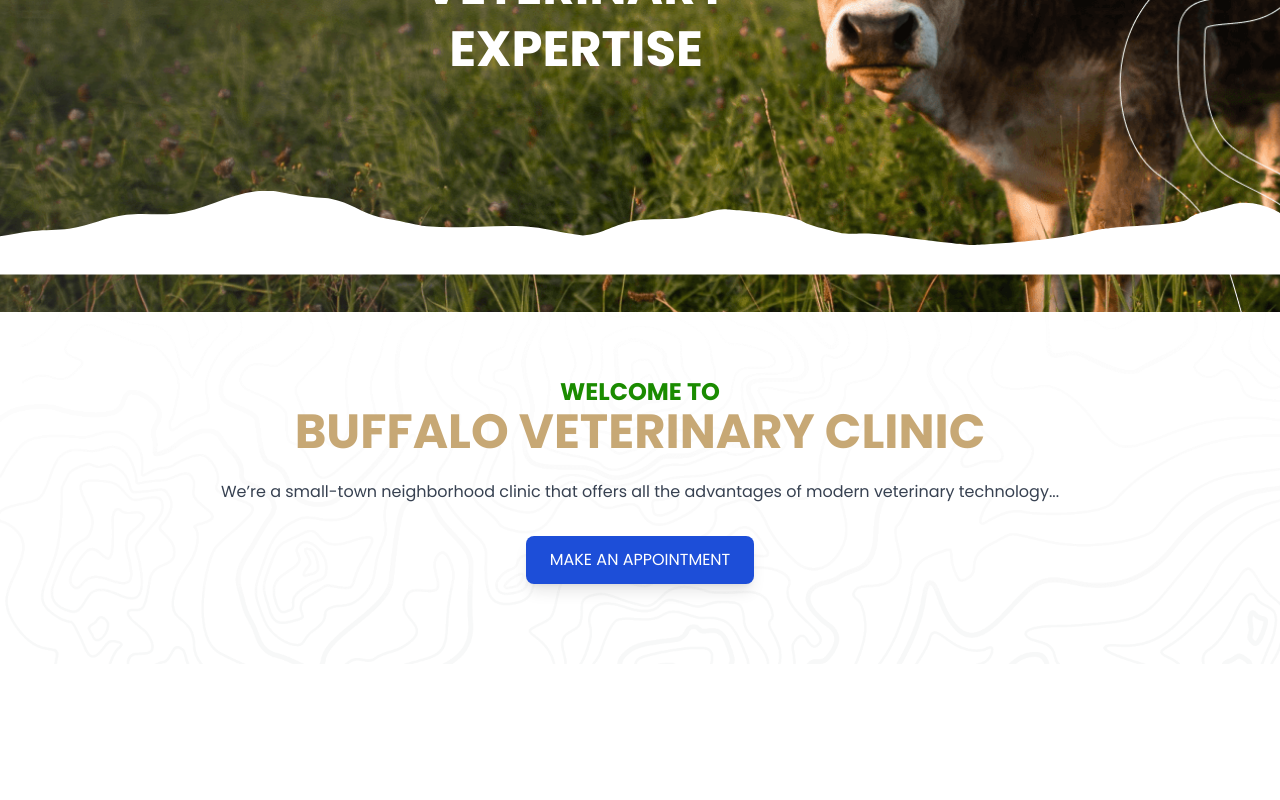
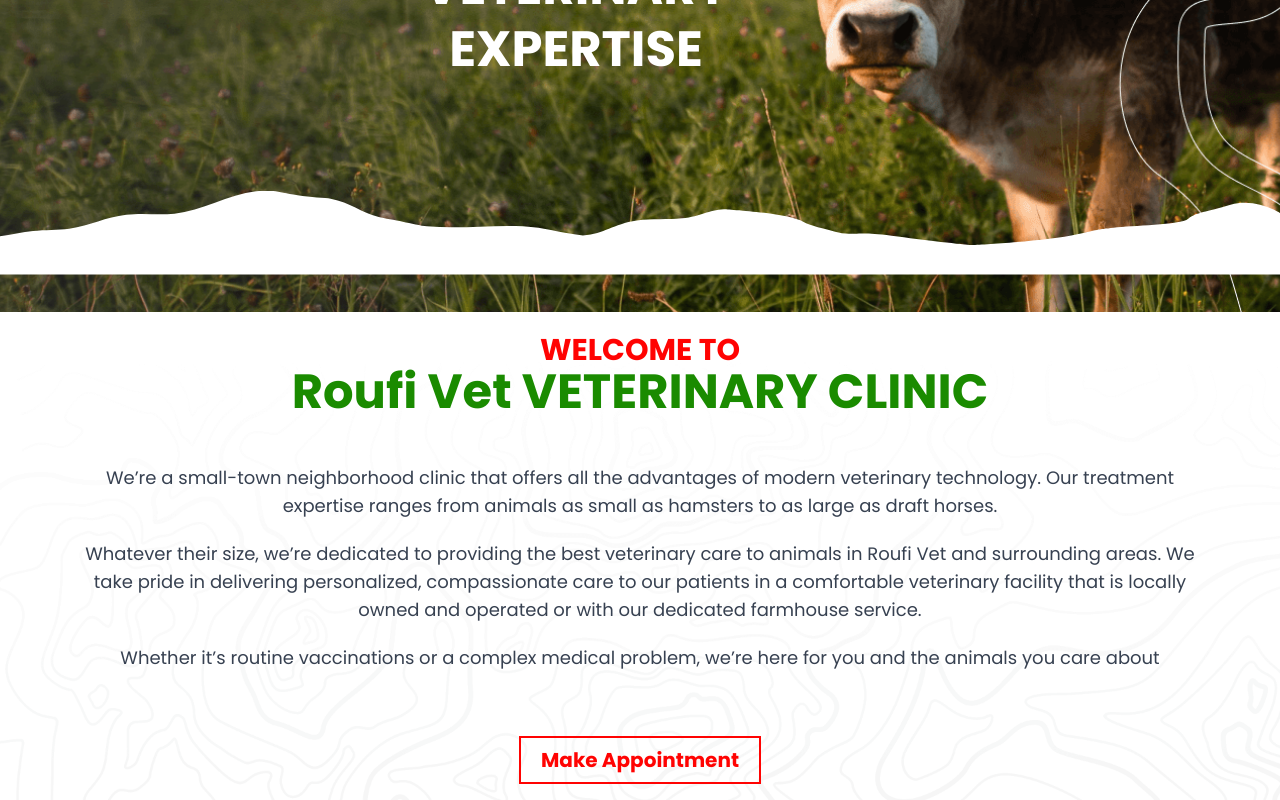
Before and after one commit to fadibel/Roufi-Vet, a Next.js app in the folder roufi-vet-web/: page / in a window 1280 px wide. Shown: the part 488-1288 px from the top of the page. Before the commit the page ends 1152 px from the top, so only its background shows below. Built offline with nearby package versions, Linux system fonts and the light colour scheme.

Commit message:
finish about section

```diff
--- a/roufi-vet-web/components/About.jsx
+++ b/roufi-vet-web/components/About.jsx
@@ -1,29 +1,26 @@
 const About = () => {
     return (
         <div className="relative bg-white">
-        {/* Background Section */}
-        <div className="relative z-10 bg-cover bg-center bg-no-repeat px-6 py-20 md:pt-16"
+
+            <div className="relative z-10 bg-cover bg-center bg-no-repeat px-6 py-4 md:pt-5"
                 style={{ backgroundImage: "url('/assets/Welcome-Topography-Pattern.png')" }}>
-          <div className="max-w-4xl mx-auto text-center">
-            <h2 className="text-[#1a8b00] text-2xl font-semibold">WELCOME TO</h2>
-            <h1 className="text-3xl md:text-5xl font-bold text-[#C7A875]">BUFFALO VETERINARY CLINIC</h1>
-            <p className="mt-6 text-gray-700">
-              We’re a small-town neighborhood clinic that offers all the advantages of modern veterinary technology...
-            </p>
-            <button className="mt-8 px-6 py-3 bg-blue-700 text-white rounded-lg shadow-lg hover:bg-blue-800">
-              MAKE AN APPOINTMENT
+                <div className="max-w-6xl mx-auto text-center">
+                    <h2 className="text-[#ff0302] text-3xl font-semibold">WELCOME TO</h2>
+                    <h1 className="text-3xl md:text-5xl font-bold text-[#1a8b00]">Roufi Vet VETERINARY CLINIC</h1>
+                    <p className="mt-12 text-gray-700 text-lg"> We’re a small-town neighborhood clinic that offers all the advantages of modern veterinary technology. Our treatment expertise ranges from animals as small as hamsters to as large as draft horses. </p>
+
+                    <p className="mt-5 text-gray-700 text-lg"> Whatever their size, we’re dedicated to providing the best veterinary care to animals in Roufi Vet and surrounding areas. We take pride in delivering personalized, compassionate care to our patients in a comfortable veterinary facility that is locally owned and operated or with our dedicated farmhouse service.</p>
+
+                    <p className="mt-5 text-gray-700 text-lg">Whether it’s routine vaccinations or a complex medical problem, we’re here for you and the animals you care about</p>
+
+
+                    <button className=" mt-16 px-5 py-2 border border-2 border-[#ff0302]  text-xl font-semibold text-[#ff0302]">
+                        Make Appointment
                     </button>
                 </div>
             </div>
 
-        {/* Wavy SVG Background */}
-        <div className="absolute bottom-0 left-0 w-full overflow-hidden leading-none z-0">
-          <svg viewBox="0 0 1440 320" className="w-full">
-            <path fill="#ffffff" fillOpacity="1"
-              d="M0,256L80,234.7C160,213,320,171,480,165.3C640,160,800,192,960,202.7C1120,213,1280,203,1360,197.3L1440,192L1440,320L1360,320C1280,320,1120,320,960,320C800,320,640,320,480,320C320,320,160,320,80,320L0,320Z">
-            </path>
-          </svg>
-        </div>
+
         </div>
     );
 };
```
Lines whose indentation alone changed are shown as unchanged.
